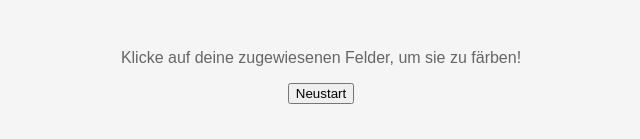
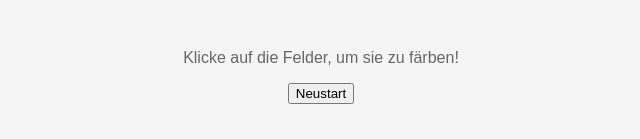
Before and after one commit to LenaM79/CollectivePixel, a plain HTML site: page index.html in a window 1280 px wide. Shown: the part 585-724 px from the top of the page, without its empty margins (319-959 px from the left). Drawn offline with Linux system fonts and the light colour scheme.

Commit message:
Update index.html

```diff
--- a/index.html
+++ b/index.html
@@ -41,7 +41,7 @@
   <canvas id="canvas" width="400" height="400"></canvas>
   <p id="errorMsg" style="color: red; min-height: 1em;"></p>
 
-  <p id="info">Klicke auf deine zugewiesenen Felder, um sie zu färben!</p>
+  <p id="info">Klicke auf die Felder, um sie zu färben!</p>
   <button id="resetBtn" style="margin-bottom: 20px;">Neustart</button>
 
   <script src="script.js"></script>
```
